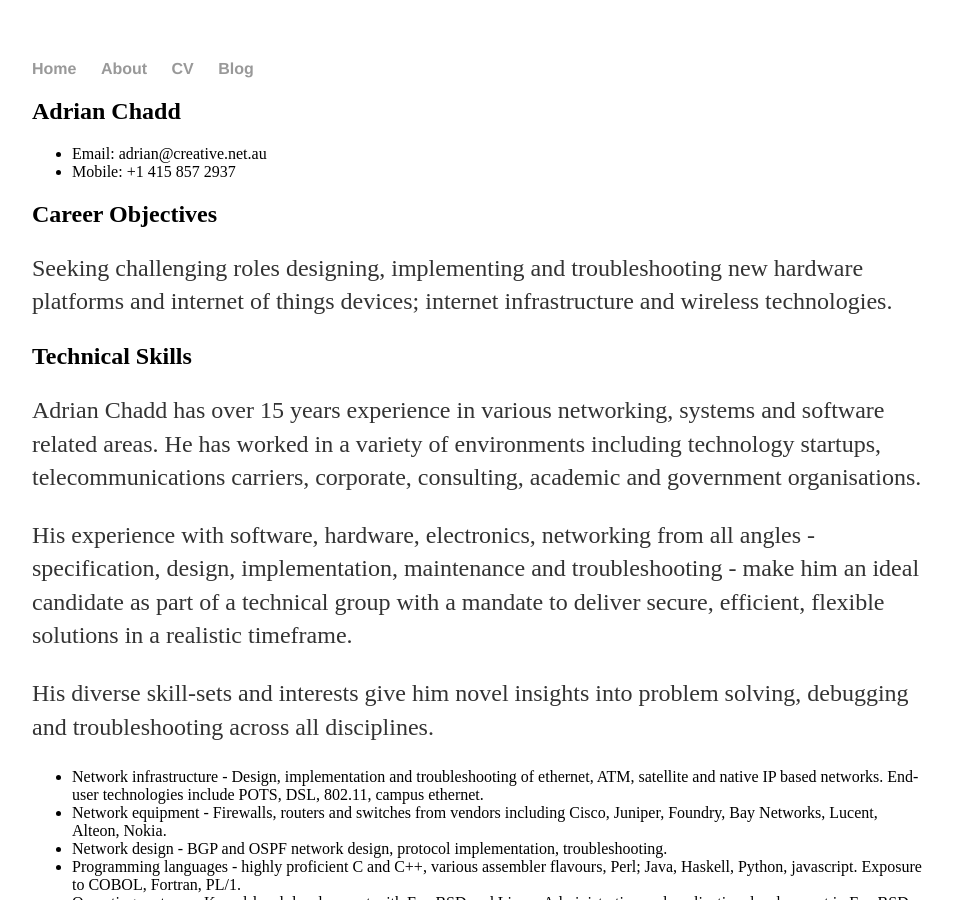
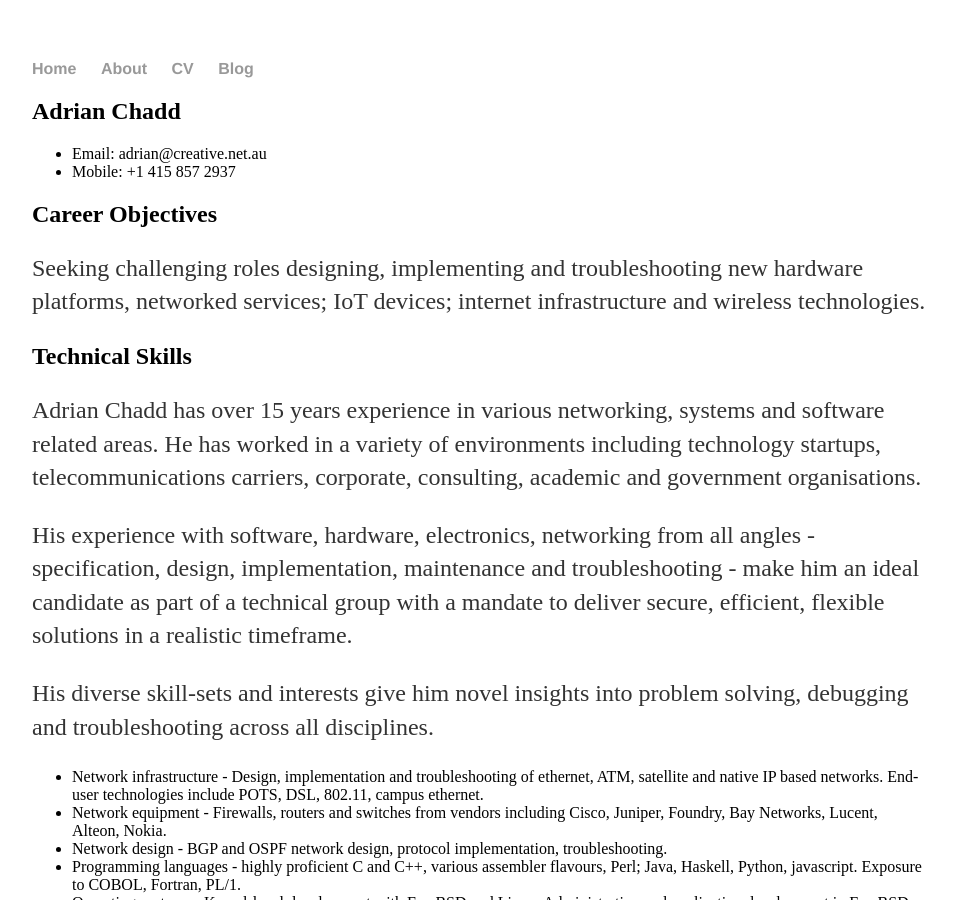
Before and after one commit to erikarn/erikarn.github.io, a Jekyll site: the page built from cv.md, in a window 1280 px wide and 900 px high. Shown: the whole window, without its empty margins (160-1115 px from the left). Built offline with Jekyll 4.4.1, drawn with Linux system fonts in a browser that asks for light colours.

Commit message:
Another update. Yay IoT.

```diff
--- a/cv.md
+++ b/cv.md
@@ -11,7 +11,7 @@ title: Resume
 ## Career Objectives
 
 Seeking challenging roles designing, implementing and troubleshooting new
-hardware platforms and internet of things devices; internet infrastructure
+hardware platforms, networked services; IoT devices; internet infrastructure
 and wireless technologies.
 
 ## Technical Skills
```
